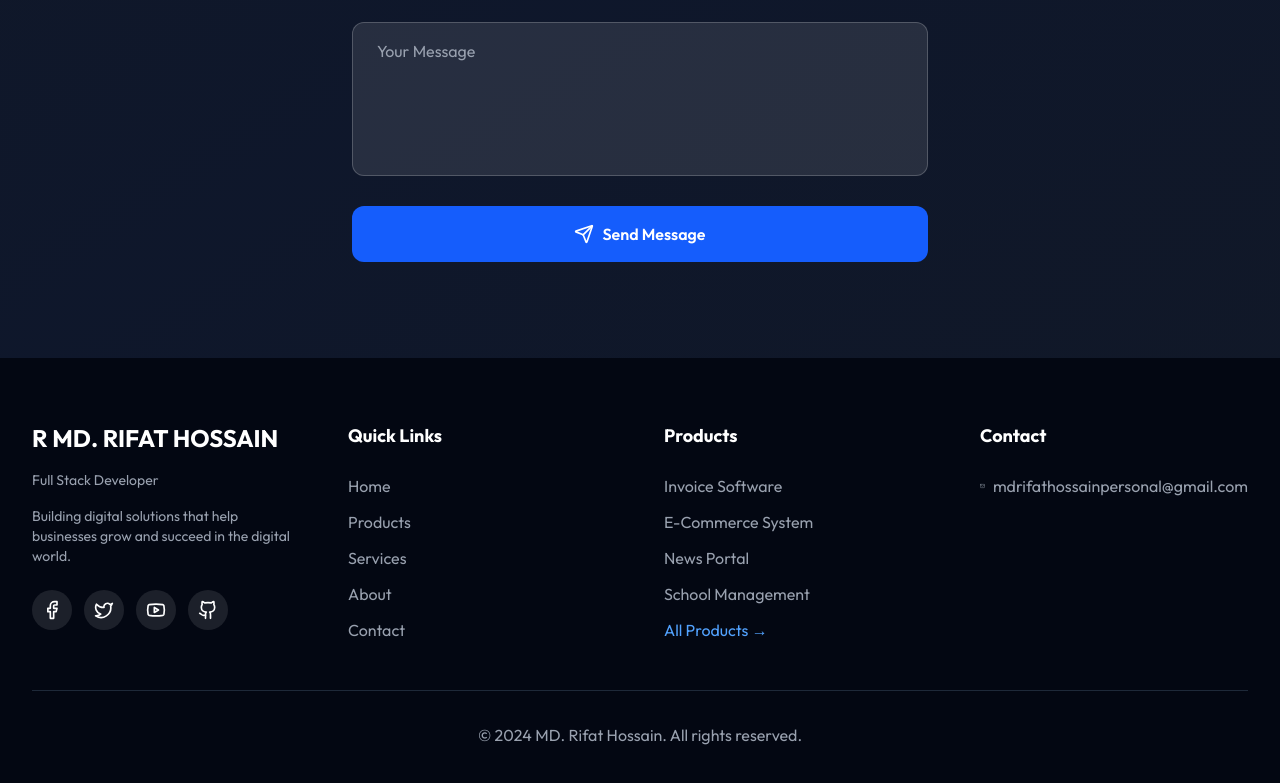
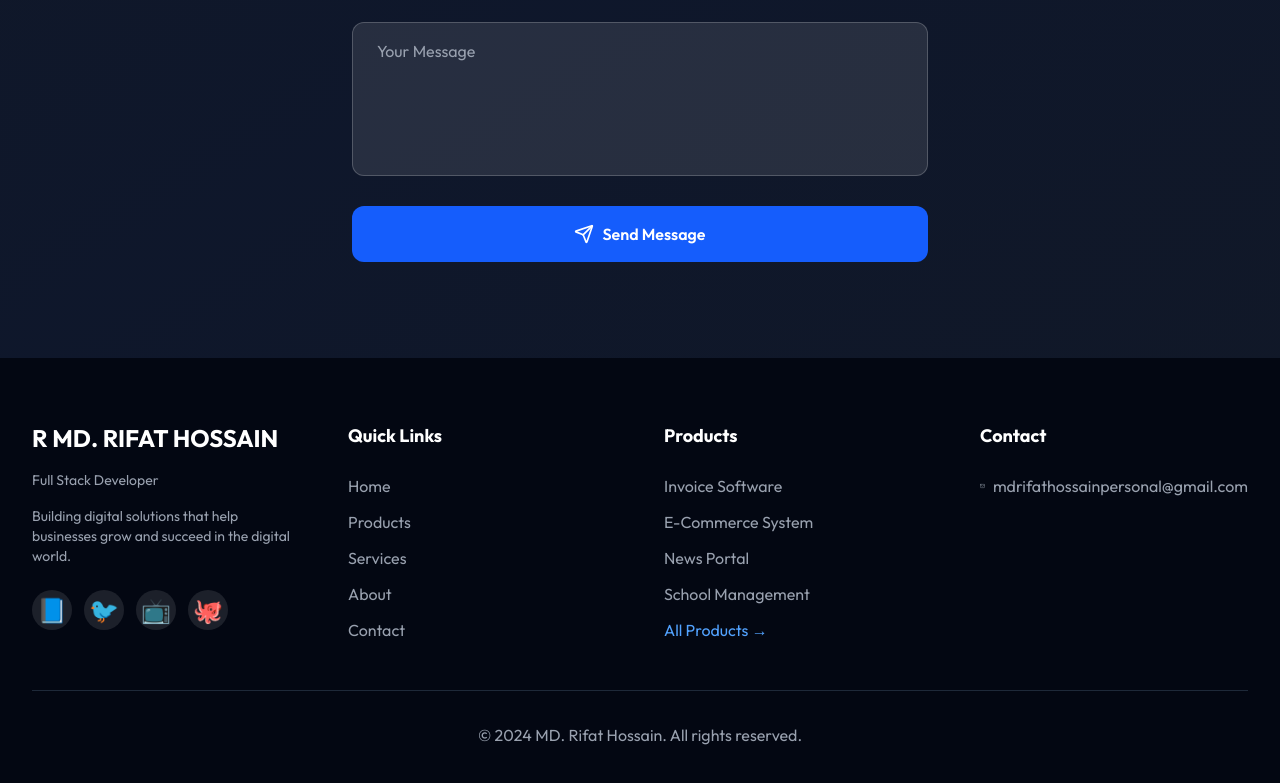
Before and after one commit to DevRifat-code/Website-Pro, a Next.js app: page / in a window 1280 px wide. Shown: the part 4418-5201 px from the top of the page. Built offline with nearby package versions, Linux system fonts and the light colour scheme.

Commit message:
Fix social icons using emojis

```diff
--- a/src/app/page.tsx
+++ b/src/app/page.tsx
@@ -1,6 +1,6 @@
 'use client';
 import { useState, useEffect } from 'react';
-import { Menu, X, Code, ShoppingCart, FileText, Mail, Send, ArrowRight, Check, Facebook, Twitter, Youtube, Github, ExternalLink, FileCode, CheckCircle } from 'lucide-react';
+import { Menu, X, Code, ShoppingCart, FileText, Mail, Send, ArrowRight, Check, ExternalLink, FileCode, CheckCircle } from 'lucide-react';
 
 const navLinks = [
   { name: 'Home', href: '#home' },
@@ -40,10 +40,10 @@ const blogs = [
 ];
 
 const socialLinks = [
-  { name: 'Facebook', icon: Facebook, color: 'hover:bg-blue-600' },
-  { name: 'Twitter', icon: Twitter, color: 'hover:bg-black' },
-  { name: 'YouTube', icon: Youtube, color: 'hover:bg-red-600' },
-  { name: 'GitHub', icon: Github, color: 'hover:bg-gray-800' },
+  { name: 'Facebook', icon: '📘', color: 'hover:bg-blue-600' },
+  { name: 'Twitter', icon: '🐦', color: 'hover:bg-black' },
+  { name: 'YouTube', icon: '📺', color: 'hover:bg-red-600' },
+  { name: 'GitHub', icon: '🐙', color: 'hover:bg-gray-800' },
 ];
 
 export default function Home() {
@@ -323,7 +323,7 @@ export default function Home() {
               <div className="flex gap-3 mt-6">
                 {socialLinks.map((social, index) => (
                   <a key={index} href="#" className={`w-10 h-10 bg-white/10 rounded-full flex items-center justify-center hover:bg-blue-600 transition-colors ${social.color}`}>
-                    <social.icon className="w-5 h-5" />
+                    <span className="text-2xl">{social.icon}</span>
                   </a>
                 ))}
               </div>
```
